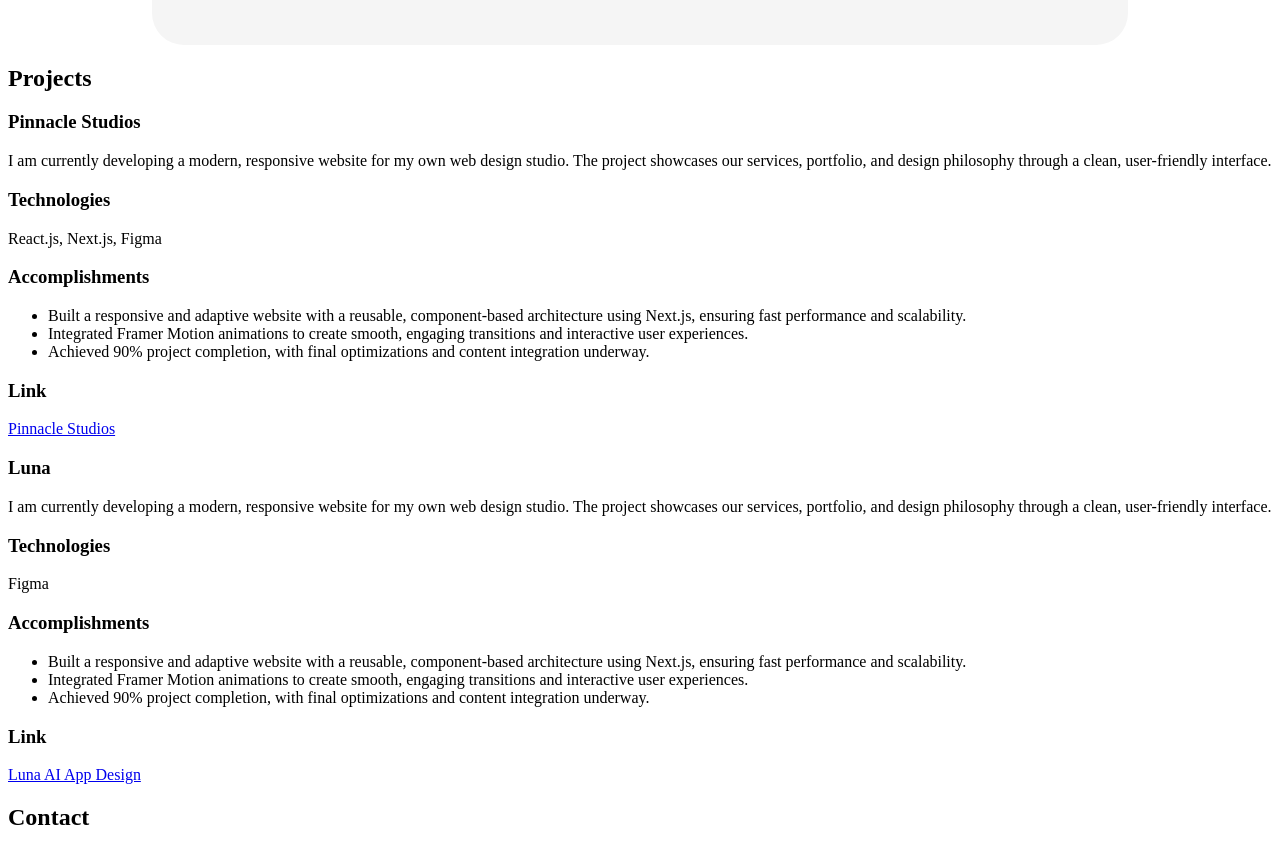
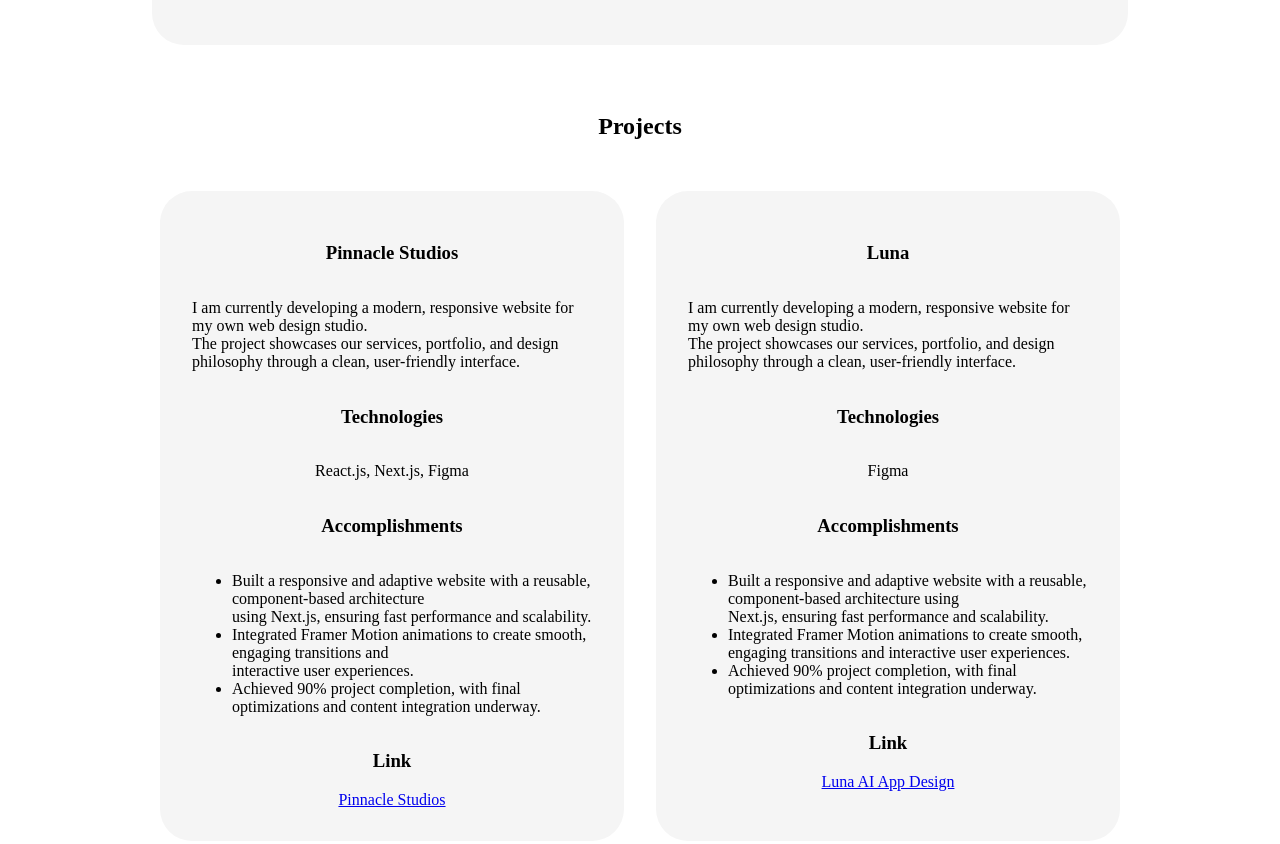
Before and after one commit to haider2shah/CSC317, a plain HTML site: page assignments/2/index.html in a window 1280 px wide. Shown: the part 1305-2149 px from the top of the page. Drawn offline with Linux system fonts and the light colour scheme.

Commit message:
Projects section CSS complete.

```diff
--- a/assignments/2/index.html
+++ b/assignments/2/index.html
@@ -70,42 +70,46 @@
         </div>
     </section>
 
-    <section class="Projects">
+    <section class="projectsSection">
+        <div>
             <h2> Projects </h2>
-        <div class="projectCard">
+        </div>
+        <div class="projectsGroup">
+            <div class="projectOneCard">
                 <h3>Pinnacle Studios</h3>
-            <p> I am currently developing a modern, responsive website for my own web design studio.
+                <p> I am currently developing a modern, responsive website for my own web design studio. <br>
                     The project showcases our services, portfolio, and design philosophy through a clean,
                     user-friendly interface.</p>
                 <h3>Technologies</h3>
                 <p>React.js, Next.js, Figma</p>
                 <h3>Accomplishments</h3>
                 <ul>
-                <li> Built a responsive and adaptive website with a reusable, component-based architecture using Next.js,
+                    <li> Built a responsive and adaptive website with a reusable, component-based architecture <br> using Next.js,
                         ensuring fast performance and scalability. </li>
-                <li> Integrated Framer Motion animations to create smooth, engaging transitions and interactive user experiences.</li>
+                    <li> Integrated Framer Motion animations to create smooth, engaging transitions and <br> interactive user experiences.</li>
                     <li> Achieved 90% project completion, with final optimizations and content integration underway. </li>
                 </ul>
                 <h3>Link</h3>
                 <a href="https://pinnacle-studios.onrender.com/"> Pinnacle Studios </a>
             </div>
 
-        <div class="projectCard">
+            <div class="projectTwoCard">
                 <h3>Luna</h3>
-            <p> I am currently developing a modern, responsive website for my own web design studio.
+                <p> I am currently developing a modern, responsive website for my own web design studio. <br>
                     The project showcases our services, portfolio, and design philosophy through a clean,
                     user-friendly interface.</p>
                 <h3>Technologies</h3>
                 <p>Figma</p>
                 <h3>Accomplishments</h3>
                 <ul>
-                <li> Built a responsive and adaptive website with a reusable, component-based architecture using Next.js,
+                    <li> Built a responsive and adaptive website with a reusable, component-based architecture using <br> Next.js,
                         ensuring fast performance and scalability. </li>
                     <li> Integrated Framer Motion animations to create smooth, engaging transitions and interactive user experiences.</li>
                     <li> Achieved 90% project completion, with final optimizations and content integration underway. </li>
                 </ul>
                 <h3>Link</h3>
                 <a href="https://www.figma.com/design/Q8B3Eud1SXOWeW3PjISWh0/Personal-Assistant-AI-App?node-id=0-1&m=dev&t=3cy02vEOEEZAVFo9-1"> Luna AI App Design </a>
+            </div>
         </div>
     </section>
 
--- a/assignments/2/styles.css
+++ b/assignments/2/styles.css
@@ -3,7 +3,7 @@
 }
 
 #name{
-    color: white;
+    color: black;
 }
 
 .imageName{
@@ -11,7 +11,7 @@
     flex-direction: column;
     align-items: center;
     gap: 1rem;
-    background-color: rgb(130, 199, 255);
+    background-color: #f5f5f5;
     padding-bottom: 3rem;
     padding-top: 3rem;
     margin-top: 7rem;
@@ -68,3 +68,37 @@
         padding: 2rem;
         border-radius: 1rem;
     }
+
+    .projectsSection {
+        display: flex;
+        flex-direction: column;
+        align-items: center;
+        gap: 2rem;
+        padding: 3rem;
+    }
+
+    .projectOneCard {
+        background-color: #f5f5f5;
+        display: flex;
+        flex-direction: column;
+        align-items: center;
+        width: 25rem;
+        border-radius: 2rem;
+        padding: 2rem;
+    }
+
+    .projectTwoCard {
+        background-color: #f5f5f5;
+        display: flex;
+        flex-direction: column;
+        align-items: center;
+        width: 25rem;
+        border-radius: 2rem;
+        padding: 2rem;
+    }
+
+    .projectsGroup {
+        display: flex;
+        gap: 2rem;
+
+    }
```
Lines whose indentation alone changed are shown as unchanged.
